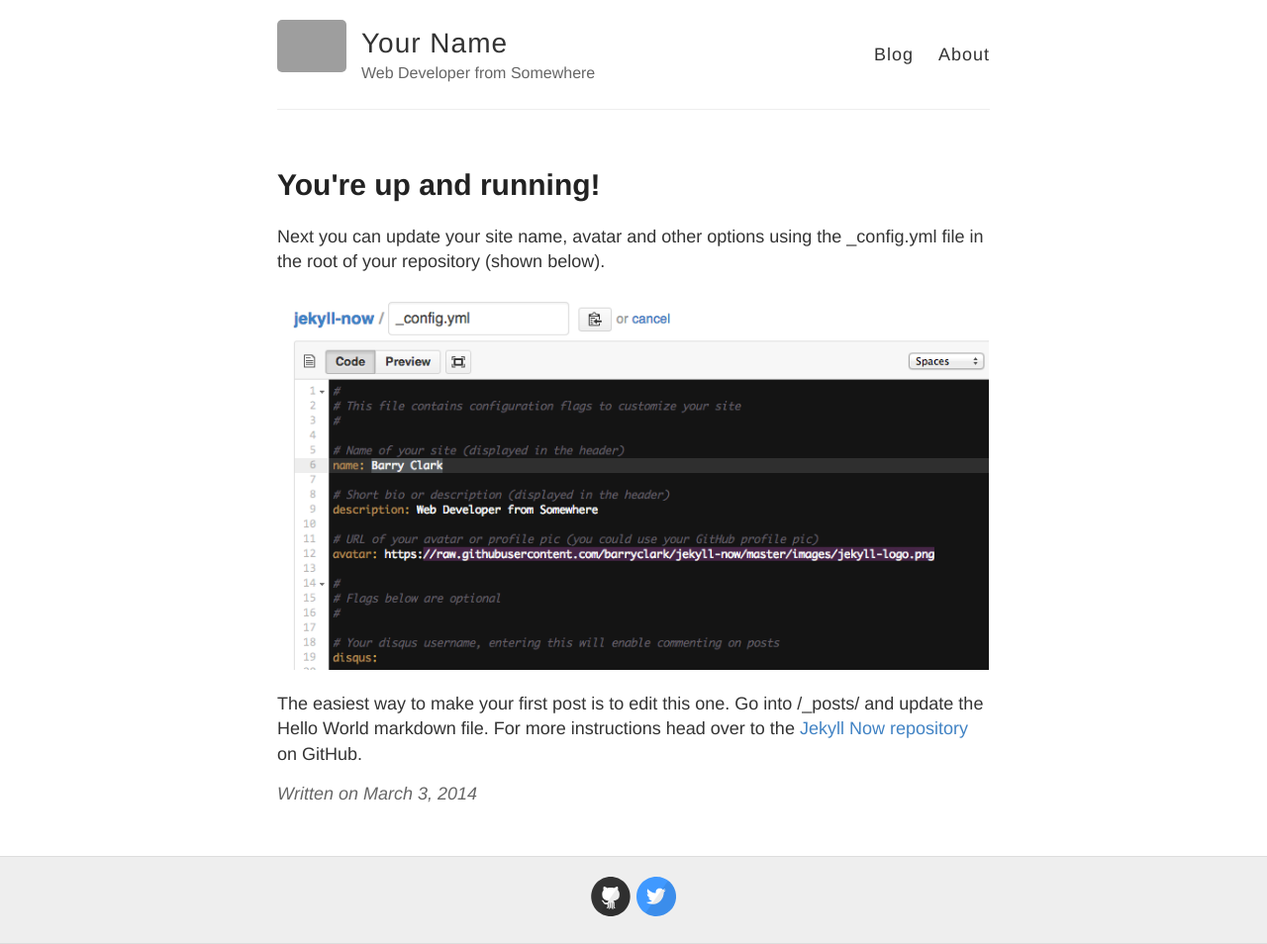
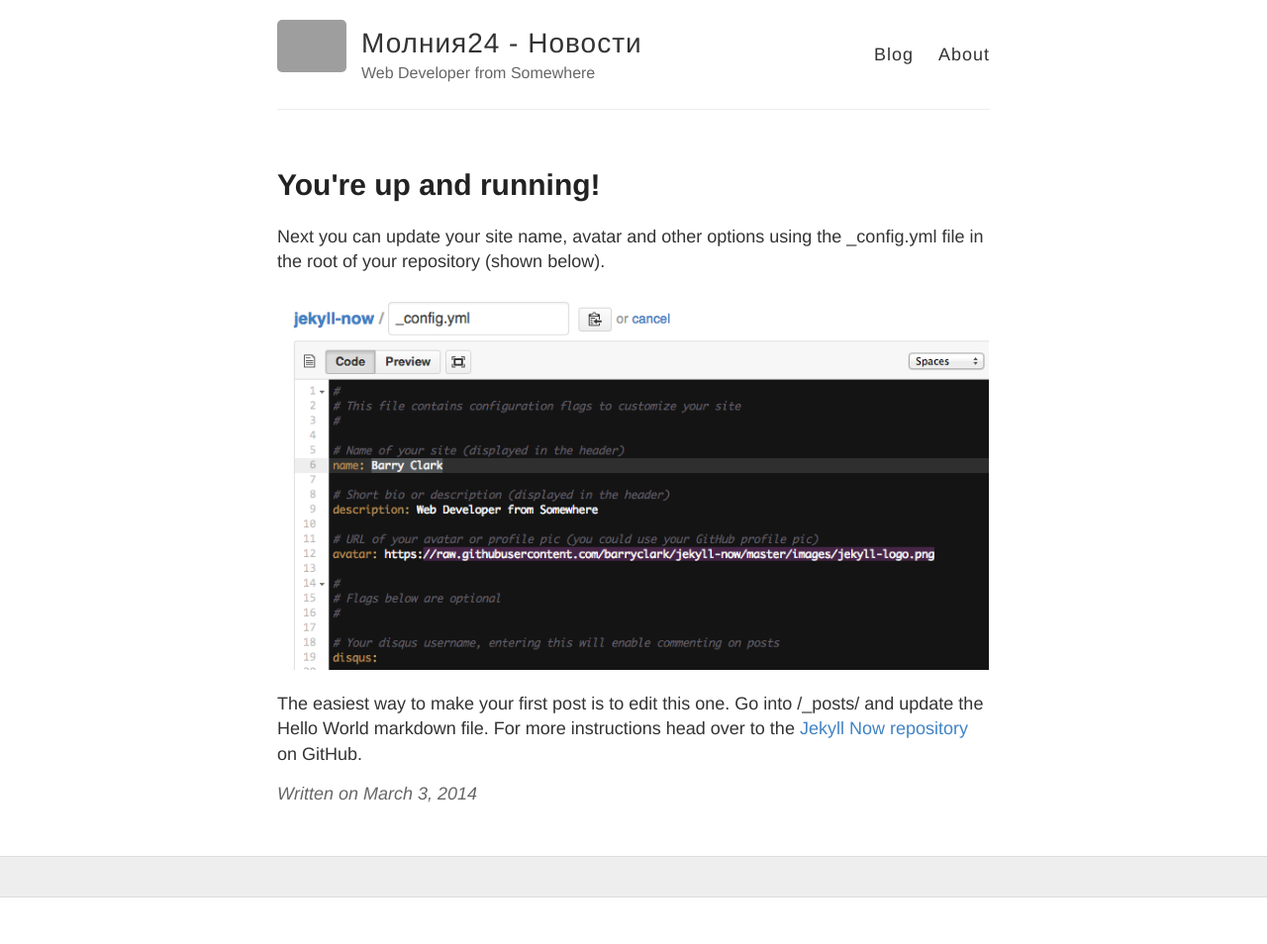
Before and after one commit to shlyahten/shlyahten.github.io, a Jekyll site: the page built from _posts/2014-3-3-Hello-World.md, in a window 1280 px wide. Shown: the whole page at 99% size. Built offline with Jekyll 4.4.1, drawn with Linux system fonts in a browser that asks for light colours; after the commit the page ends 907 px from its top, so only the background shows below that; some of the changed lines change nothing that is shown; grey boxes are pictures that could not be loaded.

Commit message:
Update _config.yml

```diff
--- a/_config.yml
+++ b/_config.yml
@@ -3,7 +3,7 @@
 #
 
 # Name of your site (displayed in the header)
-name: Your Name
+name: Молния24 - Новости
 
 # Short bio or description (displayed in the header)
 description: Web Developer from Somewhere
@@ -21,12 +21,12 @@ footer-links:
   email:
   facebook:
   flickr:
-  github: barryclark/jekyll-now
+  github:
   instagram:
   linkedin:
   pinterest:
   rss: # just type anything here for a working RSS icon
-  twitter: jekyllrb
+  twitter:
   stackoverflow: # your stackoverflow profile, e.g. "users/50476/bart-kiers"
   youtube: # channel/<your_long_string> or user/<user-name>
   googleplus: # anything in your profile username that comes after plus.google.com/
@@ -41,7 +41,7 @@ google_analytics:
 
 # Your website URL (e.g. http://barryclark.github.io or http://www.barryclark.co)
 # Used for Sitemap.xml and your RSS feed
-url:
+url: http://xn--h1afcfd9h.xn--e1alhsoq4c.xn--p1ai/
 
 # If you're hosting your site at a Project repository on GitHub pages
 # (http://yourusername.github.io/repository-name)
```
